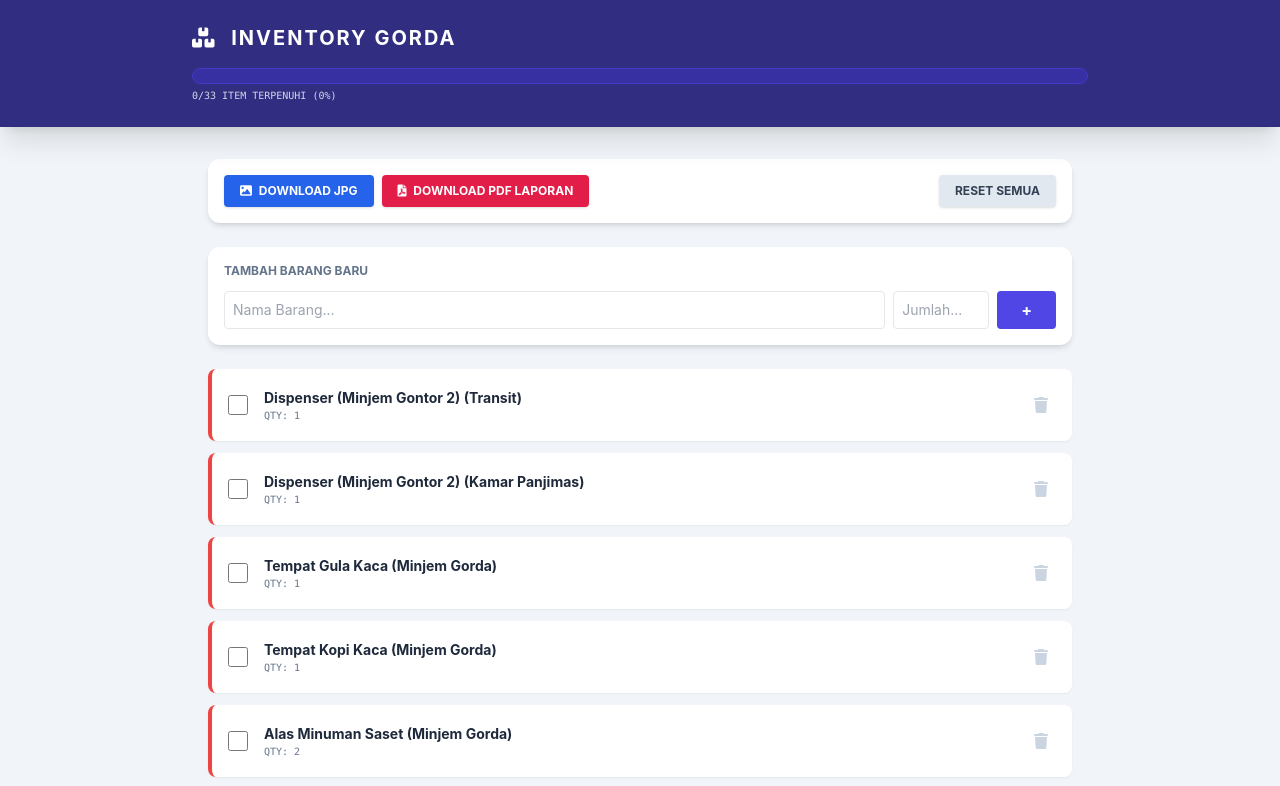
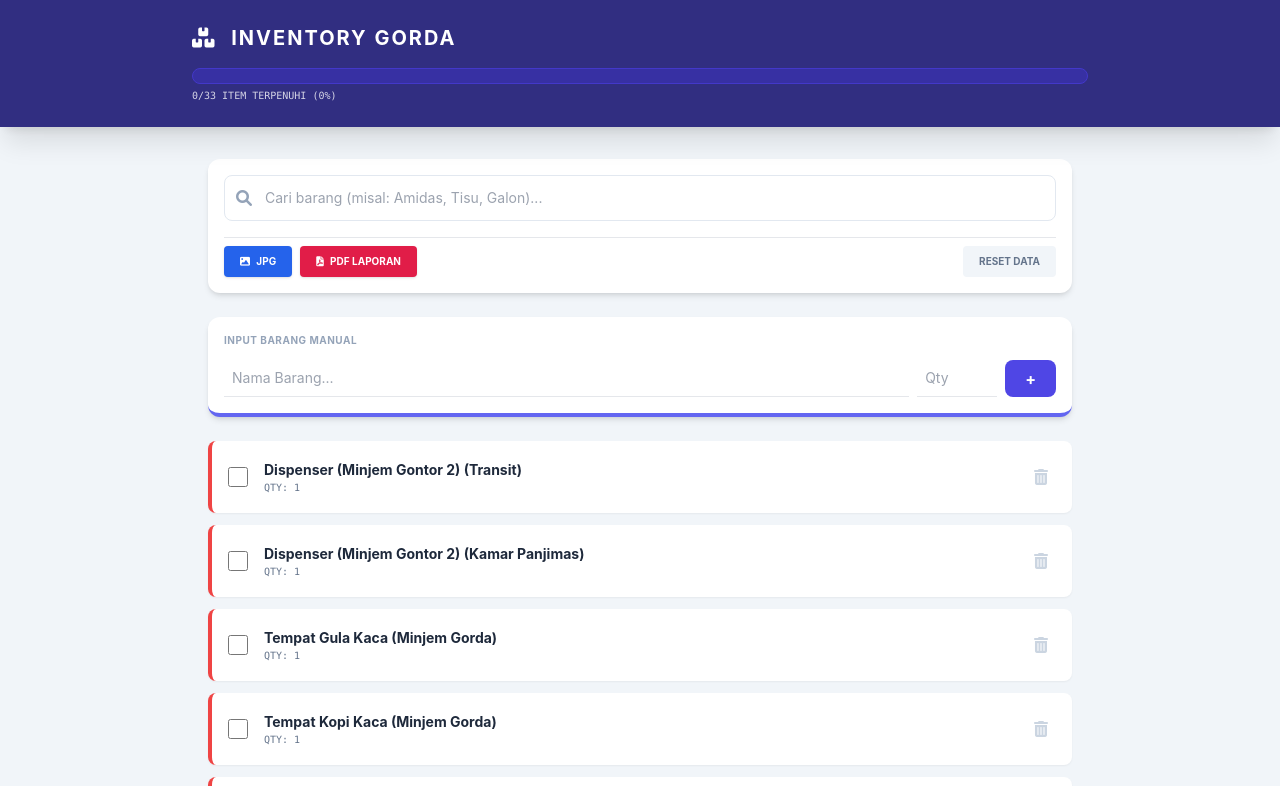
Before and after one commit to fatahnafm-Project/ceklist-barang-kebutuhan-PANJIMAS, a plain HTML site: page index.html in a window 1280 px wide. Shown: the top 786 px of the page. Drawn offline with nearby package versions, Linux system fonts and the light colour scheme.

Commit message:
Update index.html

```diff
--- a/index.html
+++ b/index.html
@@ -3,7 +3,7 @@
 <head>
     <meta charset="UTF-8">
     <meta name="viewport" content="width=device-width, initial-scale=1.0">
-    <title>Gorda Inventory System</title>
+    <title>Gorda Inventory System v3.0</title>
     <script src="https://cdn.tailwindcss.com"></script>
     <script src="https://cdnjs.cloudflare.com/ajax/libs/html2canvas/1.4.1/html2canvas.min.js"></script>
     <script src="https://cdnjs.cloudflare.com/ajax/libs/jspdf/2.5.1/jspdf.umd.min.js"></script>
@@ -12,6 +12,7 @@
         body { background-color: #f1f5f9; font-family: 'Inter', sans-serif; }
         .checked-item { background-color: #ecfdf5; border-left: 4px solid #10b981; }
         .unchecked-item { background-color: white; border-left: 4px solid #ef4444; }
+        .hidden-row { display: none !important; }
     </style>
 </head>
 <body class="pb-10">
@@ -22,35 +23,45 @@
             <div class="mt-4 bg-indigo-800 rounded-full h-4 overflow-hidden border border-indigo-700">
                 <div id="progressBar" class="bg-emerald-400 h-full transition-all duration-500" style="width: 0%"></div>
             </div>
-            <p id="statsText" class="text-[10px] mt-1 font-mono uppercase opacity-80">0/0 Item Terpenuhi (0%)</p>
+            <div class="flex justify-between items-center mt-1">
+                <p id="statsText" class="text-[10px] font-mono uppercase opacity-80">0/0 Item Terpenuhi (0%)</p>
+                <p id="searchStatus" class="text-[10px] font-mono uppercase opacity-80 hidden italic text-emerald-300">Filtering...</p>
+            </div>
         </div>
     </div>
 
     <div class="max-w-4xl mx-auto p-4 mt-4">
-        <div class="bg-white p-4 rounded-xl shadow-md mb-6 flex flex-wrap gap-2">
-            <button onclick="downloadJPG()" class="bg-blue-600 text-white px-4 py-2 rounded shadow hover:bg-blue-700 text-xs font-bold">
-                <i class="fas fa-image mr-1"></i> DOWNLOAD JPG
-            </button>
-            <button onclick="generatePDF()" class="bg-rose-600 text-white px-4 py-2 rounded shadow hover:bg-rose-700 text-xs font-bold">
-                <i class="fas fa-file-pdf mr-1"></i> DOWNLOAD PDF LAPORAN
-            </button>
-            <button onclick="resetData()" class="bg-slate-200 text-slate-700 px-4 py-2 rounded shadow hover:bg-slate-300 text-xs font-bold ml-auto">
-                RESET SEMUA
-            </button>
-        </div>
 
-        <div class="bg-white p-4 rounded-xl shadow-md mb-6">
-            <h3 class="text-xs font-bold mb-3 uppercase text-slate-500">Tambah Barang Baru</h3>
-            <div class="flex gap-2">
-                <input type="text" id="newItemName" placeholder="Nama Barang..." class="flex-1 border p-2 rounded text-sm outline-none focus:ring-2 ring-indigo-500">
-                <input type="text" id="newItemQty" placeholder="Jumlah..." class="w-24 border p-2 rounded text-sm outline-none focus:ring-2 ring-indigo-500">
-                <button onclick="addItem()" class="bg-indigo-600 text-white px-6 rounded font-bold hover:bg-indigo-700">+</button>
+        <div class="bg-white p-4 rounded-xl shadow-md mb-6 space-y-4">
+            <div class="relative">
+                <span class="absolute inset-y-0 left-0 pl-3 flex items-center text-slate-400">
+                    <i class="fas fa-search"></i>
+                </span>
+                <input type="text" id="searchInput" onkeyup="searchBarang()"
+                       placeholder="Cari barang (misal: Amidas, Tisu, Galon)..."
+                       class="w-full pl-10 pr-4 py-3 rounded-lg border border-slate-200 outline-none focus:ring-2 ring-indigo-500 transition-all text-sm">
+            </div>
+
+            <div class="flex flex-wrap gap-2 pt-2 border-t">
+                <button onclick="downloadJPG()" class="bg-blue-600 text-white px-4 py-2 rounded shadow hover:bg-blue-700 text-[10px] font-bold">
+                    <i class="fas fa-image mr-1"></i> JPG
+                </button>
+                <button onclick="generatePDF()" class="bg-rose-600 text-white px-4 py-2 rounded shadow hover:bg-rose-700 text-[10px] font-bold">
+                    <i class="fas fa-file-pdf mr-1"></i> PDF LAPORAN
+                </button>
+                <button onclick="resetData()" class="bg-slate-100 text-slate-500 px-4 py-2 rounded text-[10px] font-bold ml-auto">
+                    RESET DATA
+                </button>
             </div>
         </div>
 
-        <div id="report-area" class="bg-white p-6 rounded-none shadow-sm hidden">
-             <h2 class="text-center font-bold text-xl underline mb-6">LAPORAN KESIAPAN BARANG GORDA</h2>
-             <div id="print-list"></div>
+        <div class="bg-white p-4 rounded-xl shadow-md mb-6 border-b-4 border-indigo-500">
+            <h3 class="text-[10px] font-bold mb-3 uppercase text-slate-400 tracking-wider">Input Barang Manual</h3>
+            <div class="flex gap-2">
+                <input type="text" id="newItemName" placeholder="Nama Barang..." class="flex-1 border-b p-2 text-sm outline-none focus:border-indigo-500">
+                <input type="text" id="newItemQty" placeholder="Qty" class="w-20 border-b p-2 text-sm outline-none focus:border-indigo-500">
+                <button onclick="addItem()" class="bg-indigo-600 text-white px-5 rounded-lg font-bold hover:bg-indigo-700 transition">+</button>
+            </div>
         </div>
 
         <div id="main-list" class="space-y-3">
@@ -58,7 +69,7 @@
     </div>
 
     <script>
-        // Data Awal dari Input User & PDF
+        // Data Gabungan dari PDF & Input List User
         const initialData = [
             { n: "Dispenser (Minjem Gontor 2) (Transit)", q: "1" },
             { n: "Dispenser (Minjem Gontor 2) (Kamar Panjimas)", q: "1" },
@@ -95,11 +106,30 @@
             { n: "Pemanggang Roti", q: "1" }
         ];
 
-        let inventory = JSON.parse(localStorage.getItem('gorda_v2')) || initialData.map((d, i) => ({...d, id: Date.now() + i, done: false}));
+        let inventory = JSON.parse(localStorage.getItem('gorda_v3')) || initialData.map((d, i) => ({...d, id: Date.now() + i, done: false}));
 
         function save() {
-            localStorage.setItem('gorda_v2', JSON.stringify(inventory));
+            localStorage.setItem('gorda_v3', JSON.stringify(inventory));
             render();
+        }
+
+        // FUNGSI SEARCH (PENCARIAN)
+        function searchBarang() {
+            const input = document.getElementById('searchInput').value.toLowerCase();
+            const rows = document.querySelectorAll('.item-row');
+            const searchStatus = document.getElementById('searchStatus');
+
+            if(input) searchStatus.classList.remove('hidden');
+            else searchStatus.classList.add('hidden');
+
+            rows.forEach(row => {
+                const text = row.querySelector('.item-name').innerText.toLowerCase();
+                if(text.includes(input)) {
+                    row.classList.remove('hidden-row');
+                } else {
+                    row.classList.add('hidden-row');
+                }
+            });
         }
 
         function render() {
@@ -110,13 +140,15 @@
             inventory.forEach((item, index) => {
                 if(item.done) doneCount++;
                 list.innerHTML += `
-                    <div class="flex items-center p-4 rounded-lg shadow-sm transition-all ${item.done ? 'checked-item' : 'unchecked-item'}">
+                    <div class="flex items-center p-4 rounded-lg shadow-sm transition-all item-row ${item.done ? 'checked-item' : 'unchecked-item'}">
                         <input type="checkbox" ${item.done ? 'checked' : ''} onchange="toggle(${index})" class="w-5 h-5 cursor-pointer accent-emerald-500">
                         <div class="flex-1 ml-4">
-                            <h4 class="text-sm font-bold ${item.done ? 'text-emerald-700' : 'text-slate-800'}">${item.n}</h4>
+                            <h4 class="text-sm font-bold item-name ${item.done ? 'text-emerald-700' : 'text-slate-800'}">${item.n}</h4>
                             <p class="text-[10px] text-slate-500 uppercase font-mono">Qty: ${item.q}</p>
                         </div>
-                        <button onclick="remove(${index})" class="text-slate-300 hover:text-red-500 p-2"><i class="fas fa-trash"></i></button>
+                        <button onclick="remove(${index})" class="text-slate-300 hover:text-red-500 p-2 ml-2 transition-colors">
+                            <i class="fas fa-trash-alt"></i>
+                        </button>
                     </div>
                 `;
             });
@@ -124,15 +156,24 @@
             const percent = inventory.length ? Math.round((doneCount / inventory.length) * 100) : 0;
             document.getElementById('progressBar').style.width = percent + '%';
             document.getElementById('statsText').innerText = `${doneCount}/${inventory.length} Item Terpenuhi (${percent}%)`;
+
+            // Re-apply search filter setelah render ulang
+            searchBarang();
         }
 
         function toggle(idx) { inventory[idx].done = !inventory[idx].done; save(); }
-        function remove(idx) { if(confirm('Hapus barang ini?')) { inventory.splice(idx, 1); save(); } }
+
+        function remove(idx) {
+            if(confirm('Hapus item ini dari daftar?')) {
+                inventory.splice(idx, 1);
+                save();
+            }
+        }
 
         function addItem() {
             const n = document.getElementById('newItemName').value;
-            const q = document.getElementById('newItemQty').value || "-";
-            if(!n) return alert("Nama barang wajib diisi!");
+            const q = document.getElementById('newItemQty').value || "1";
+            if(!n) return alert("Nama barang tidak boleh kosong!");
             inventory.push({ id: Date.now(), n, q, done: false });
             document.getElementById('newItemName').value = "";
             document.getElementById('newItemQty').value = "";
@@ -140,7 +181,7 @@
         }
 
         function resetData() {
-            if(confirm("Kembalikan ke data awal?")) {
+            if(confirm("PERINGATAN: Semua progres akan hilang dan data akan kembali ke awal. Lanjutkan?")) {
                 localStorage.clear();
                 inventory = initialData.map((d, i) => ({...d, id: Date.now() + i, done: false}));
                 save();
@@ -149,9 +190,9 @@
 
         function downloadJPG() {
             const area = document.getElementById('main-list');
-            html2canvas(area, { scale: 2 }).then(canvas => {
+            html2canvas(area, { scale: 2, backgroundColor: '#f1f5f9' }).then(canvas => {
                 const a = document.createElement('a');
-                a.download = 'Checklist_Inventory_Gorda.jpg';
+                a.download = 'Logistik_Gorda_Update.jpg';
                 a.href = canvas.toDataURL('image/jpeg', 0.9);
                 a.click();
             });
@@ -162,41 +203,45 @@
             const doc = new jsPDF();
 
             doc.setFontSize(16);
-            doc.text("LAPORAN STATUS INVENTORY GORDA", 105, 15, { align: "center" });
+            doc.setTextColor(30, 27, 75); // Indigo-900
+            doc.text("LAPORAN PERSIAPAN INVENTORY GORDA", 105, 20, { align: "center" });
 
-            let y = 30;
-            doc.setFontSize(12);
+            let y = 35;
 
-            doc.setTextColor(255, 0, 0);
-            doc.text("--- BARANG BELUM TERSEDIA (WARNING) ---", 20, y);
-            y += 10;
+            // Bagian Belum Siap
+            doc.setFontSize(11);
+            doc.setTextColor(220, 38, 38); // Red-600
+            doc.text("BELUM TERSEDIA / MASIH KURANG:", 20, y);
+            y += 8;
             doc.setTextColor(0, 0, 0);
-            doc.setFontSize(10);
+            doc.setFontSize(9);
 
             inventory.filter(i => !i.done).forEach(item => {
                 if(y > 280) { doc.addPage(); y = 20; }
-                doc.text(`[ ] ${item.n} (${item.q})`, 20, y);
-                y += 7;
+                doc.text(`[ ] ${item.n} - ${item.q}`, 25, y);
+                y += 6;
             });
 
             y += 10;
-            doc.setFontSize(12);
-            doc.setTextColor(0, 150, 0);
-            doc.text("--- BARANG SUDAH SIAP ---", 20, y);
-            y += 10;
+
+            // Bagian Sudah Siap
+            doc.setFontSize(11);
+            doc.setTextColor(5, 150, 105); // Emerald-600
+            doc.text("SUDAH SIAP / TERSEDIA:", 20, y);
+            y += 8;
             doc.setTextColor(100, 100, 100);
-            doc.setFontSize(10);
+            doc.setFontSize(9);
 
             inventory.filter(i => i.done).forEach(item => {
                 if(y > 280) { doc.addPage(); y = 20; }
-                doc.text(`[V] ${item.n} (${item.q})`, 20, y);
-                y += 7;
+                doc.text(`[V] ${item.n} - ${item.q}`, 25, y);
+                y += 6;
             });
 
-            doc.save("Laporan_Inventory_Gorda.pdf");
+            doc.save("Laporan_Logistik_Gorda.pdf");
         }
 
-        render();
+        window.onload = render;
     </script>
 </body>
 </html>
```
